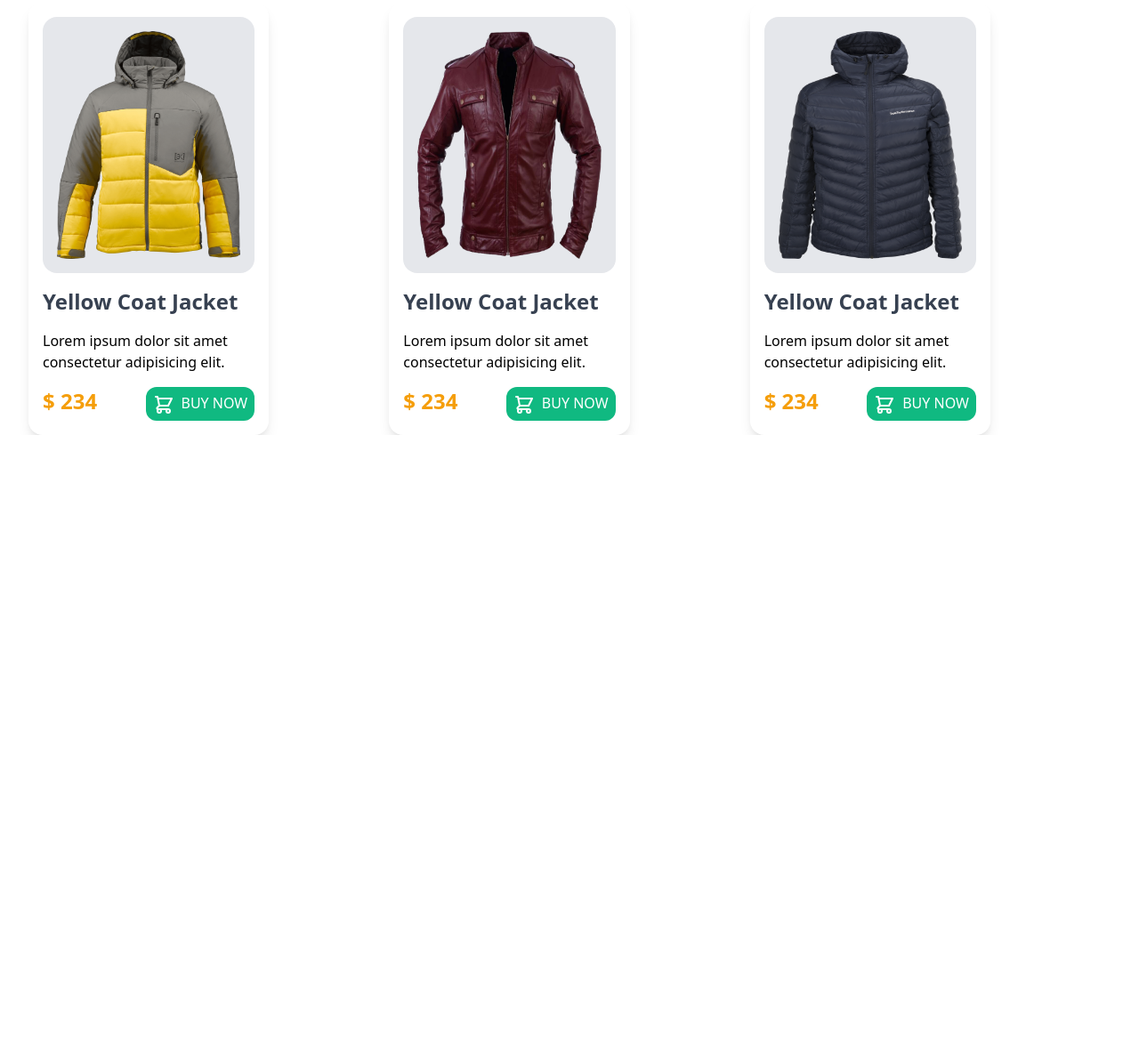
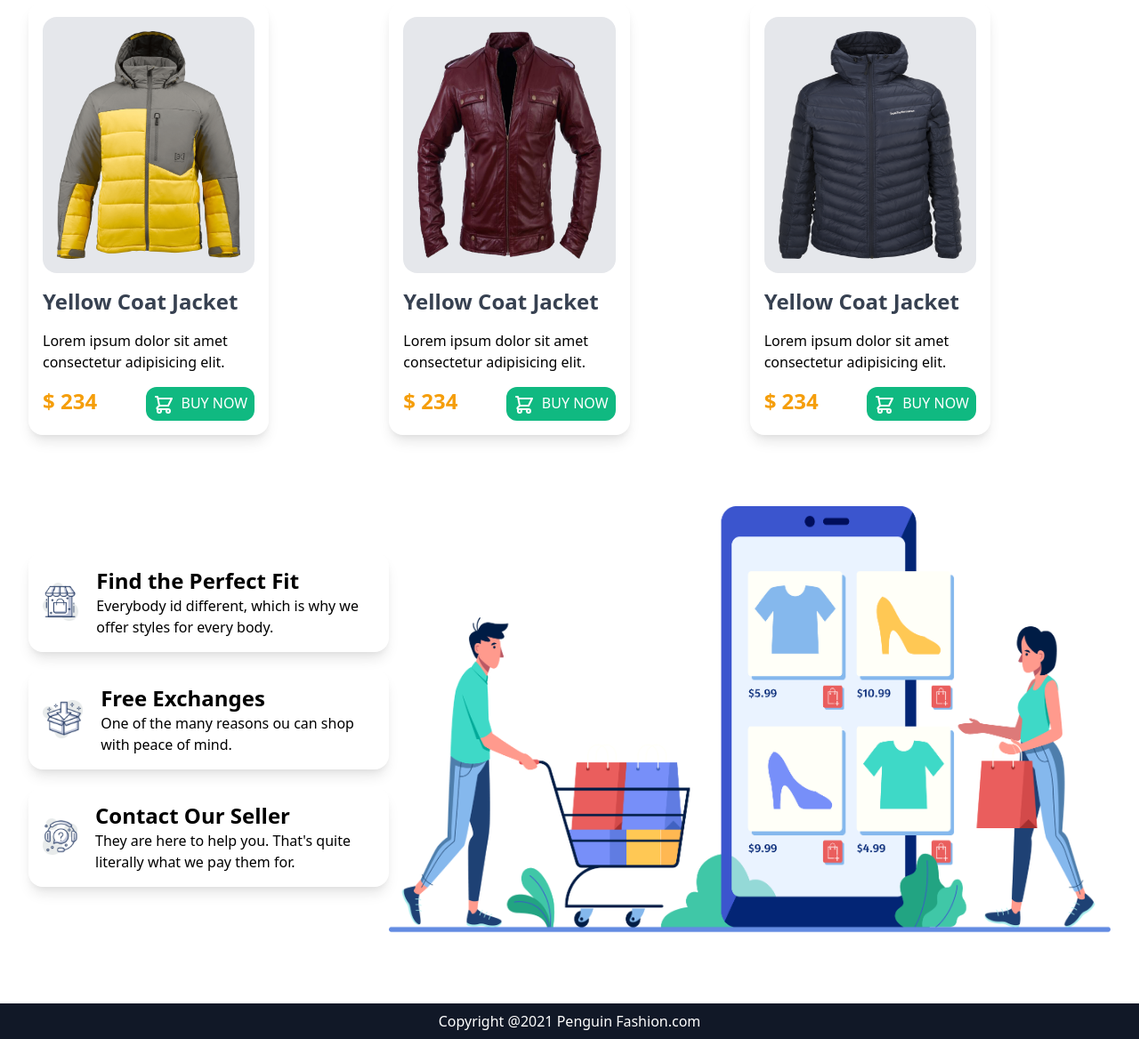
Before and after one commit to itbarunmitra1000/penguin-fashion-com-tailwind, a plain HTML site: page index.html in a window 1280 px wide. Shown: the part 1378-2546 px from the top of the page at 89% size. Before the commit the page ends 1867 px from the top, so only its background shows below. Drawn offline with nearby package versions, Linux system fonts and the light colour scheme.

Commit message:
add footer

```diff
--- a/index.html
+++ b/index.html
@@ -174,7 +174,51 @@
                 </div>
             </div>
         </section>
+
+        <!-- perfect fit section  -->
+        <section class="container px-8 mx-auto ">
+                <div class="flex justify-around items-center py-20" >
+                    <div>
+                        <div class=" flex justify-between items-center shadow-lg p-4 rounded-2xl mb-5 " >
+                            <div>
+                                <img class="w-16 " src="./icons/image 12.png" alt="">
+                            </div>
+                            <div class="ml-5">
+                                <h1 class="font-bold text-2xl">Find the Perfect Fit</h1>
+                                <p class="">Everybody id different, which is why we offer styles for every body.</p>
+                            </div>
+                        </div>
+                        <div class=" flex justify-between items-center shadow-lg p-4 rounded-2xl mb-5  " >
+                            <div>
+                                <img class="w-16 " src="./icons/image 13.png" alt="">
+                            </div>
+                            <div class="ml-5">
+                                <h1 class="font-bold text-2xl">Free Exchanges</h1>
+                                <p class="">One of the many reasons ou can shop with peace of mind.</p>
+                            </div>
+                        </div>
+                        <div class=" flex justify-between items-center shadow-lg p-4 rounded-2xl " >
+                            <div>
+                                <img class="w-16 " src="./icons/image 14.png" alt="">
+                            </div>
+                            <div class="ml-5">
+                                <h1 class="font-bold text-2xl">Contact Our Seller </h1>
+                                <p class="">They are here to help you. That's quite literally what we pay them for.</p>
+                            </div>
+                        </div>
+
+                    </div>
+
+                    <div>
+                    </div>
+                    <img class="w-4/6" src="./images/shopping.png" alt="">
+                </div>
+        </section>
     </main>
+
+    <footer class="bg-gray-900 h-10 pt-2 ">
+        <p class="text-center text-white ">Copyright @2021 Penguin Fashion.com</p>
+    </footer>
 </body>
 
 </html>
```
Also changed, not shown: icons/Group 33072.png (added), icons/Group 33091.png (added), icons/Group 33102.png (added), icons/green.png (added), icons/image 12.png (added), icons/image 13.png (added), icons/image 14.png (added), icons/shopping-cart 1.png (added).
